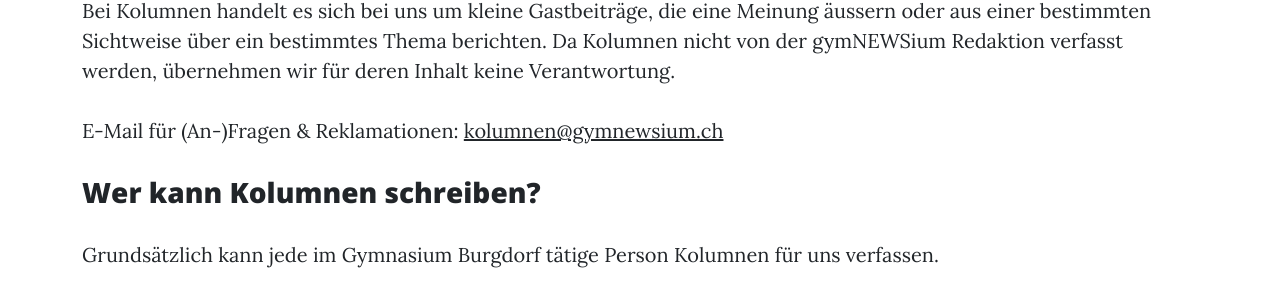
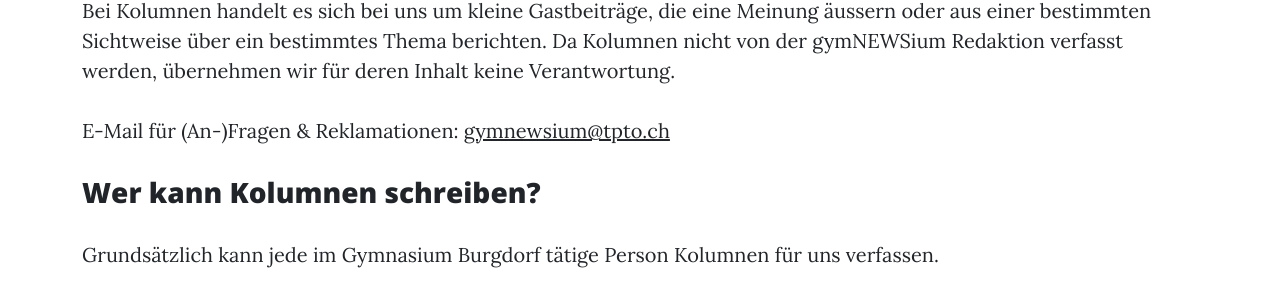
Before and after one commit to gymnewsium/gymnewsium.github.io, a Jekyll site: the page built from pages/kolumnen_info.md, in a window 1280 px wide. Shown: the part 688-991 px from the top of the page. Built offline with Jekyll 4.4.1, drawn with Linux system fonts in a browser that asks for light colours.

Commit message:
Updated email addresses

```diff
--- a/_config.yml
+++ b/_config.yml
@@ -76,7 +76,7 @@ defaults:
     scope:
       path: "_posts/kolumnen"
     values:
-      authorurl: mailto:kolumnen@gymnewsium.ch?subject=%5BKolumnen%5D%20Kontaktanfrage
+      authorurl: mailto:gymnewsium@tpto.ch?subject=%5BKolumnen%5D%20Kontaktanfrage
       defaultalerts:
         -
           type: warning
@@ -94,4 +94,4 @@ defaults:
           title: Hinweis
           text: |-
               E-Mail für Anfragen zur Entfernung und Einreichen von zusätzlichen Bildern:
-              <a href="mailto:medien@gymnewsium.ch">medien@gymnewsium.ch</a>
+              <a href="mailto:gymnewsium@tpto.ch">gymnewsium@tpto.ch</a>
--- a/categories/galerien.html
+++ b/categories/galerien.html
@@ -10,7 +10,7 @@ alerts:
     title: Hinweis
     text: |-
         E-Mail für Anfragen zur Entfernung und Einreichen von zusätzlichen Bildern:
-        <a href="mailto:medien@gymnewsium.ch">medien@gymnewsium.ch</a>
+        <a href="mailto:gymnewsium@tpto.ch">gymnewsium@tpto.ch</a>
 ---
 
 <link rel="stylesheet" href="/assets/css/galleryoverview.css">
--- a/pages/kolumnen_info.md
+++ b/pages/kolumnen_info.md
@@ -24,7 +24,7 @@ alerts:
 
 Bei Kolumnen handelt es sich bei uns um kleine Gastbeiträge, die eine Meinung äussern oder aus einer bestimmten Sichtweise über ein bestimmtes Thema berichten. Da Kolumnen nicht von der gymNEWSium Redaktion verfasst werden, übernehmen wir für deren Inhalt keine Verantwortung.
 
-E-Mail für (An-)Fragen & Reklamationen: [kolumnen@gymnewsium.ch](mailto:kolumnen@gymnewsium.ch)
+E-Mail für (An-)Fragen & Reklamationen: [gymnewsium@tpto.ch](mailto:gymnewsium@tpto.ch)
 
 ### Wer kann Kolumnen schreiben?
 
```
Also changed, not shown: _posts/kolumnen/2022-05-13-jim-seiler-maechtige-maenner.md (+1 -1 lines), _posts/kolumnen/2022-08-12-joel-zimmermann-wissen-und-anwendung.md (+1 -1 lines).
